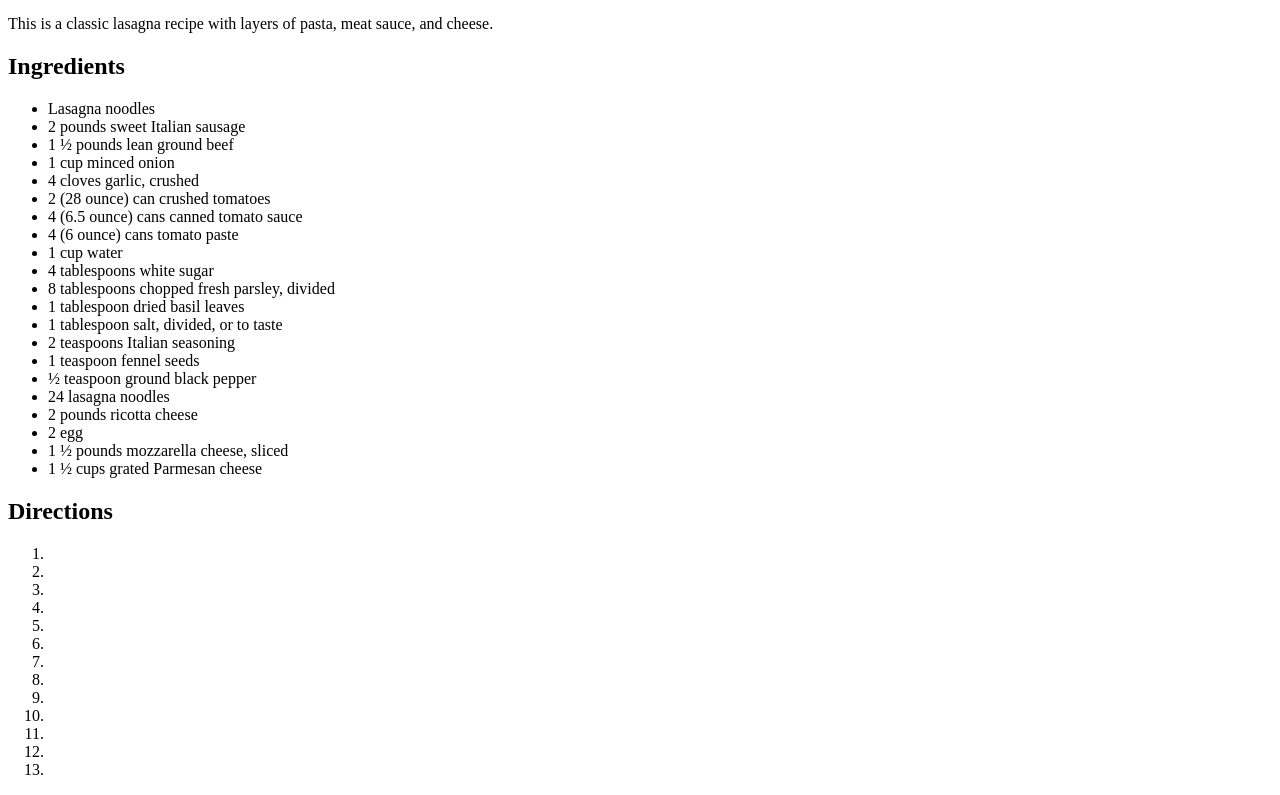
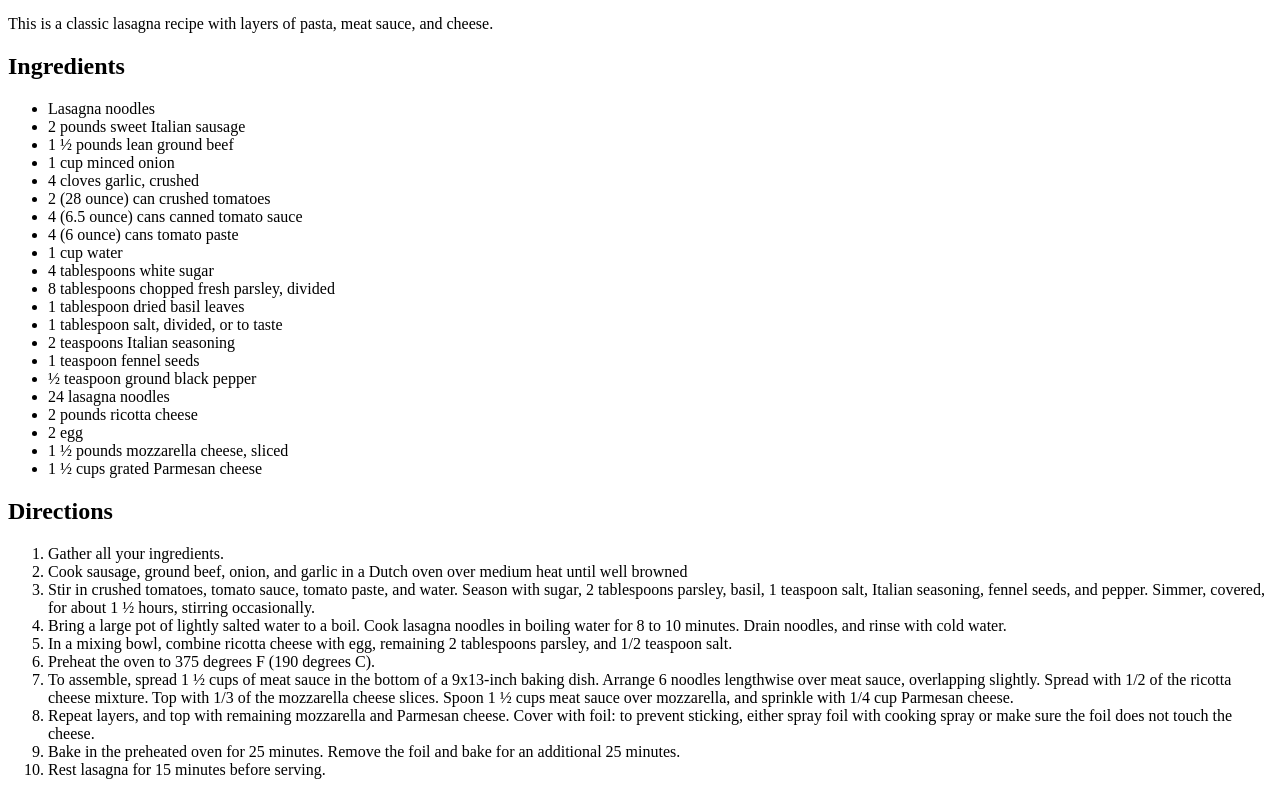
Before and after one commit to joshuatoledo/odin-recipes, a plain HTML site: page recipes/lasagna.html in a window 1280 px wide. Shown: the part 374-1169 px from the top of the page. Drawn offline with Linux system fonts and the light colour scheme.

Commit message:
Added some Links to Home page and some Description on Recipes

```diff
--- a/recipes/lasagna.html
+++ b/recipes/lasagna.html
@@ -42,19 +42,16 @@
 <h2>Directions</h2>
 
 <ol>
-  <li></li>
-  <li></li>
-  <li></li>
-  <li></li>
-  <li></li>
-  <li></li>
-  <li></li>
-  <li></li>
-  <li></li>
-  <li></li>
-  <li></li>
-  <li></li>
-  <li></li>
+  <li>Gather all your ingredients.</li>
+  <li>Cook sausage, ground beef, onion, and garlic in a Dutch oven over medium heat until well browned</li>
+  <li>Stir in crushed tomatoes, tomato sauce, tomato paste, and water. Season with sugar, 2 tablespoons parsley, basil, 1 teaspoon salt, Italian seasoning, fennel seeds, and pepper. Simmer, covered, for about 1 ½ hours, stirring occasionally.</li>
+  <li>Bring a large pot of lightly salted water to a boil. Cook lasagna noodles in boiling water for 8 to 10 minutes. Drain noodles, and rinse with cold water.</li>
+  <li>In a mixing bowl, combine ricotta cheese with egg, remaining 2 tablespoons parsley, and 1/2 teaspoon salt.</li>
+  <li>Preheat the oven to 375 degrees F (190 degrees C).</li>
+  <li>To assemble, spread 1 ½ cups of meat sauce in the bottom of a 9x13-inch baking dish. Arrange 6 noodles lengthwise over meat sauce, overlapping slightly. Spread with 1/2 of the ricotta cheese mixture. Top with 1/3 of the mozzarella cheese slices. Spoon 1 ½ cups meat sauce over mozzarella, and sprinkle with 1/4 cup Parmesan cheese.</li>
+  <li>Repeat layers, and top with remaining mozzarella and Parmesan cheese. Cover with foil: to prevent sticking, either spray foil with cooking spray or make sure the foil does not touch the cheese.</li>
+  <li>Bake in the preheated oven for 25 minutes. Remove the foil and bake for an additional 25 minutes.</li>
+  <li>Rest lasagna for 15 minutes before serving.</li>
 </ol>
 
 
```
Also changed, not shown: index.html (+6 -1 lines), recipes/adobo.html (+2 -0 lines), recipes/sinigang.html (+2 -0 lines).
